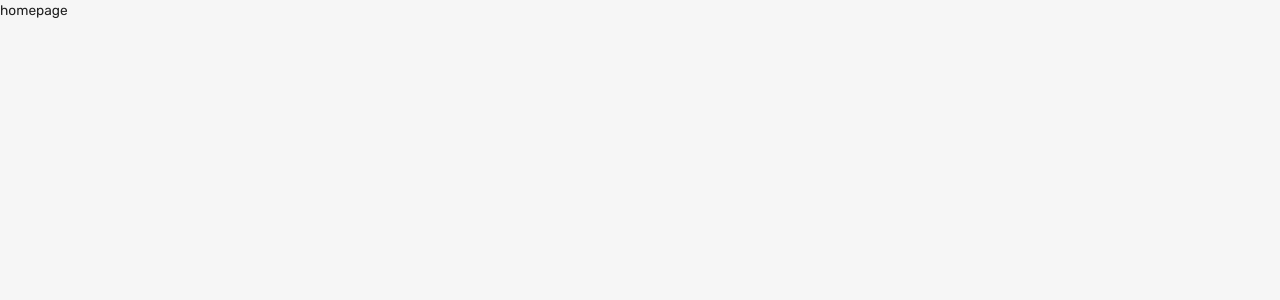
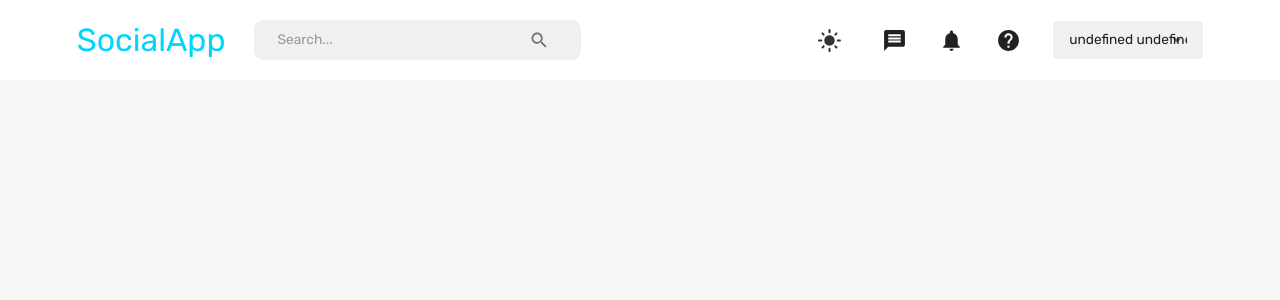
Before and after one commit to Amrindra/new-social-media-app, a React (Create React App) app: page /homepage in a window 1280 px wide. Shown: the top 300 px of the page. Built offline with nearby package versions, Linux system fonts and the light colour scheme.

Commit message:
Imported Navbar to the hompeage

```diff
--- a/src/pages/homePage/index.jsx
+++ b/src/pages/homePage/index.jsx
@@ -1,5 +1,12 @@
+import { Box } from "@mui/material";
+import Navbar from "pages/navbar";
+
 const HomePage = () => {
-  return <div>homepage</div>;
+  return (
+    <Box>
+      <Navbar />
+    </Box>
+  );
 };
 
 export default HomePage;
--- a/src/pages/navbar/index.jsx
+++ b/src/pages/navbar/index.jsx
@@ -41,18 +41,18 @@ const Navbar = () => {
   const primaryLight = theme.palette.primary.light;
   const alt = theme.palette.background.alt;
 
-  const fullName = `${user.firstName} ${user.lastName}`;
+  const fullName = `${user?.firstName} ${user?.lastName}`;
 
   return (
     <FlexBetween padding="1rem 6% " backgroundColor={alt}>
       <FlexBetween gap="1.75rem">
         <Typography
-          fontWeight="bold"
+          // fontWeight="bold"
           fontSize="clamp(1rem, 2rem, 2.5rem)"
           color="primary"
           onClick={() => navigate("/homepage")}
           sx={{
-            "$:hover": {
+            "&:hover": {
               color: primaryLight,
               cursor: "pointer"
             }
```
